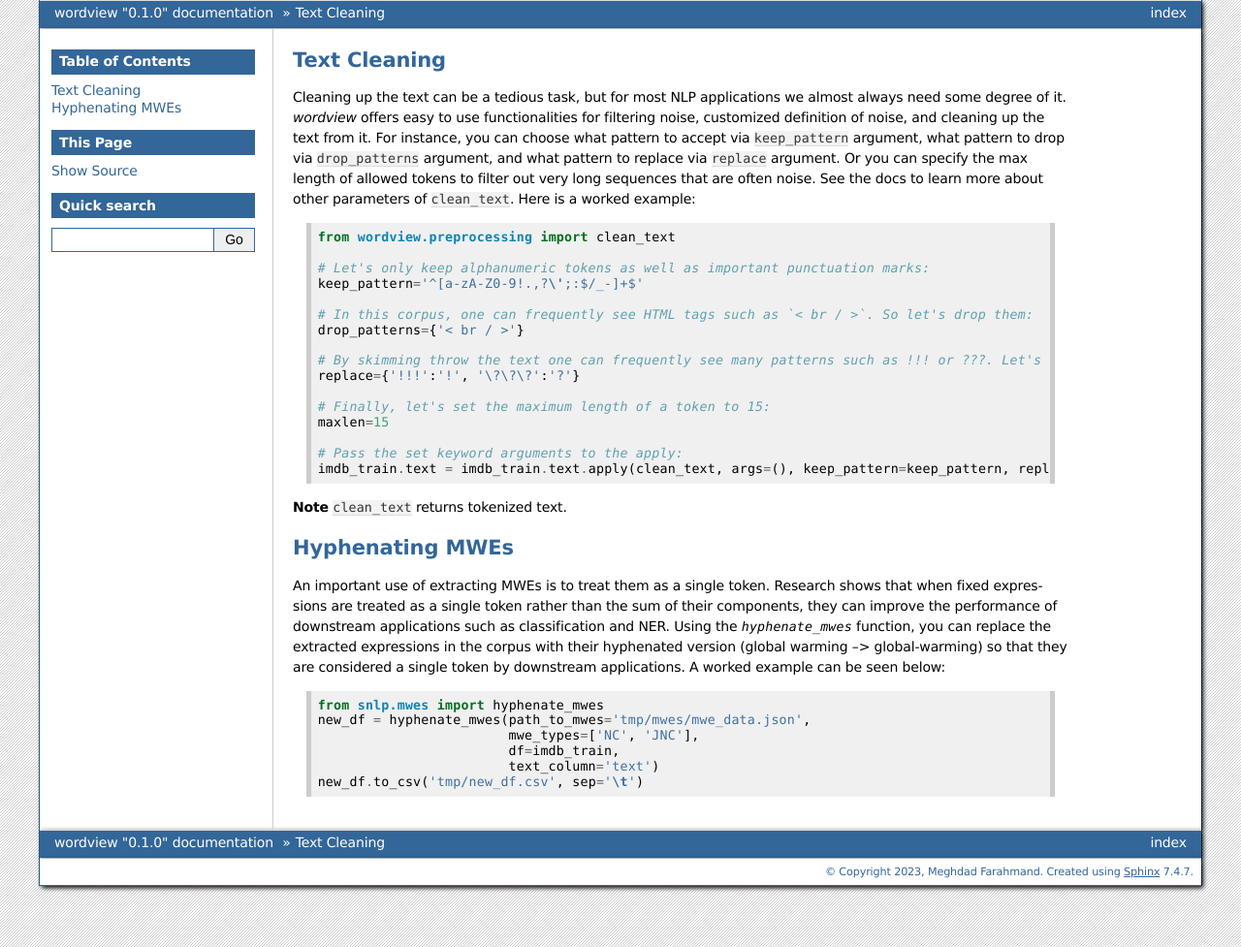
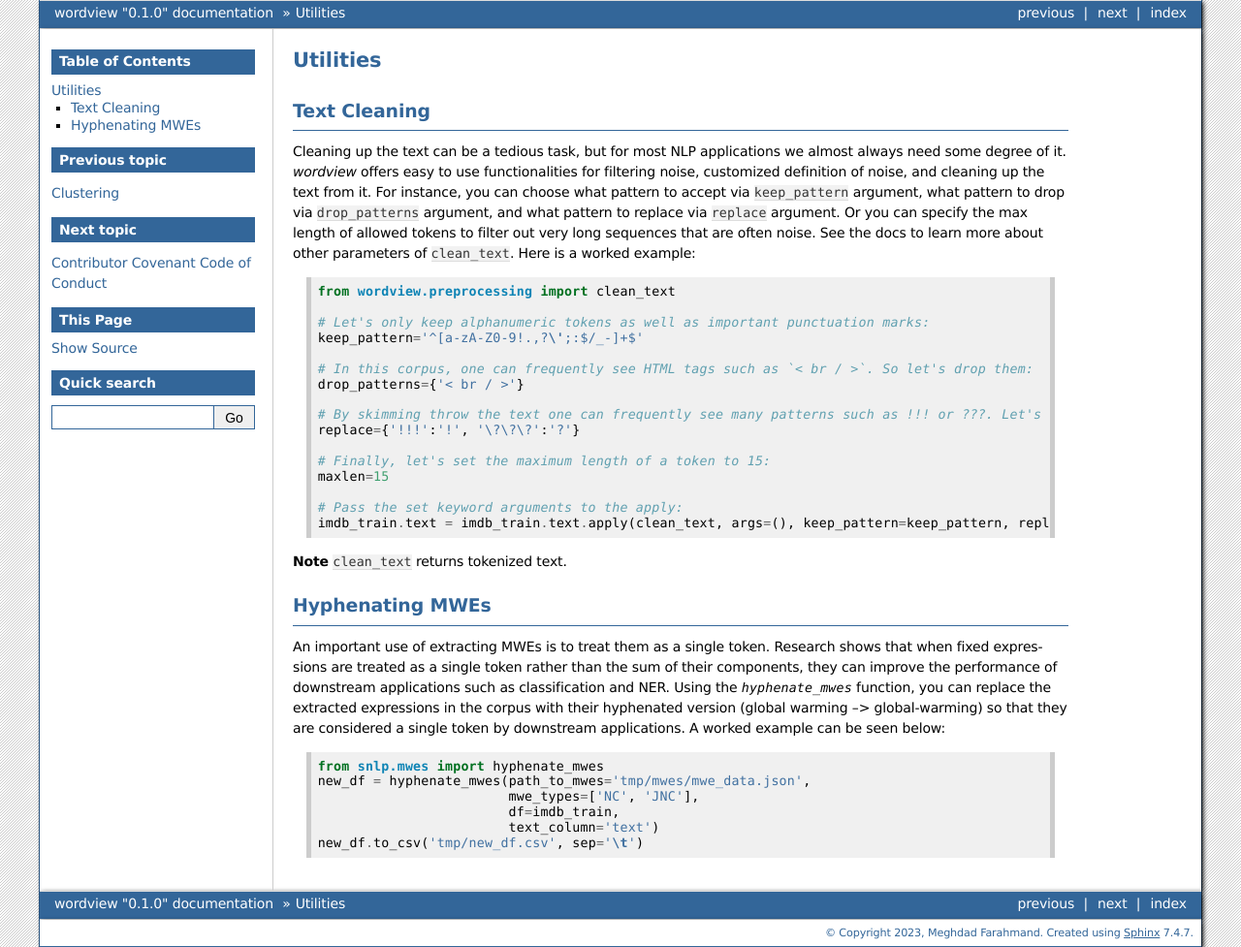
Before and after one commit to meghdadFar/wordview, a Sphinx documentation site: the page built from docs/source/utilities.rst, in a window 1280 px wide. Shown: the whole page at 97% size. Built offline with Sphinx 7.4.7, drawn with Linux system fonts in a browser that asks for light colours.

Commit message:
Update utilities and content

```diff
--- a/docs/source/index.rst
+++ b/docs/source/index.rst
@@ -14,6 +14,9 @@ license <https://en.wikipedia.org/wiki/MIT_License>`__.
    :maxdepth: 2
    :caption: Contents:
 
+   anomalies
+   clustering
+   utilities
    contributing
    modules
 
--- a/docs/source/utilities.rst
+++ b/docs/source/utilities.rst
@@ -1,5 +1,8 @@
+Utilities
+#########
+
 Text Cleaning
-#############
+-------------
 
 Cleaning up the text can be a tedious task, but for
 most NLP applications we almost always need some degree of it.
@@ -35,7 +38,7 @@ often noise. See the docs to learn more about other parameters of
 
 
 Hyphenating MWEs
-################
+----------------
 
 An important use of extracting MWEs is to treat them as a single token.
 Research shows that when fixed expressions are treated as a single token rather than the sum of their components,
```
